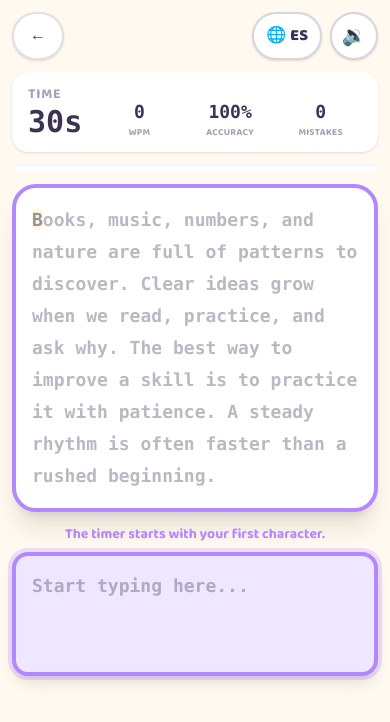
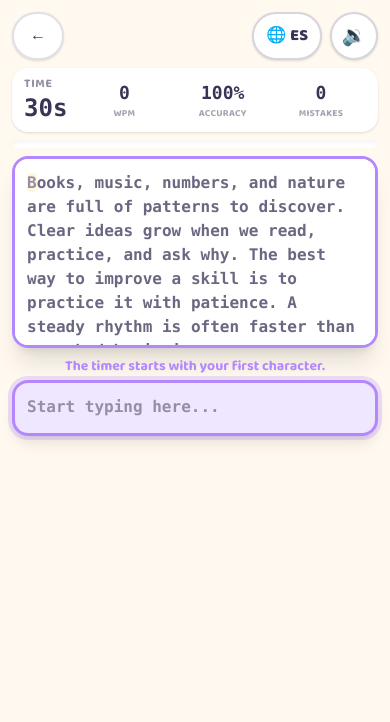
Before and after one commit to JuanFCast/BIntuitive, a Next.js app: page /games/typing in a window 390 px wide. Both pictures are taken after a click on the button "Start typing". Shown: the top 722 px of the page. Built offline with nearby package versions, Linux system fonts and the light colour scheme.

Commit message:
Fix mobile typing game visibility

```diff
--- a/src/app/games/typing/TypingGame.tsx
+++ b/src/app/games/typing/TypingGame.tsx
@@ -27,6 +27,8 @@ export default function TypingGame() {
   const [mistakeIndices, setMistakeIndices] = useState<Set<number>>(new Set());
   const [result, setResult] = useState<TypingStats | null>(null);
   const inputRef = useRef<HTMLTextAreaElement>(null);
+  const passageContainerRef = useRef<HTMLDivElement>(null);
+  const activeCharacterRef = useRef<HTMLSpanElement>(null);
   const phaseRef = useRef<Phase>(phase);
   const passageRef = useRef("");
   const typedRef = useRef("");
@@ -38,8 +40,33 @@ export default function TypingGame() {
   }, [phase]);
 
   useEffect(() => {
-    if (phase === "ready") inputRef.current?.focus();
+    if (phase === "ready") inputRef.current?.focus({ preventScroll: true });
   }, [phase]);
+
+  useEffect(() => {
+    if (phase !== "ready" && phase !== "playing") return;
+
+    const container = passageContainerRef.current;
+    const activeCharacter = activeCharacterRef.current;
+    if (!container || !activeCharacter) return;
+
+    const padding = 16;
+    const containerRect = container.getBoundingClientRect();
+    const characterRect = activeCharacter.getBoundingClientRect();
+    const characterTop =
+      characterRect.top - containerRect.top + container.scrollTop;
+    const characterBottom = characterTop + characterRect.height;
+    const visibleTop = container.scrollTop + padding;
+    const visibleBottom =
+      container.scrollTop + container.clientHeight - padding;
+
+    if (characterTop < visibleTop || characterBottom > visibleBottom) {
+      container.scrollTo({
+        top: Math.max(0, characterTop - container.clientHeight / 2),
+        behavior: "smooth",
+      });
+    }
+  }, [phase, typed.length]);
 
   const finishRound = useCallback(() => {
     if (phaseRef.current !== "playing") return;
@@ -191,14 +218,14 @@ export default function TypingGame() {
       )}
 
       {(phase === "ready" || phase === "playing") && (
-        <section className="mx-auto flex w-full max-w-4xl flex-col gap-3 pb-5 pt-3 sm:gap-4 sm:pt-5">
-          <div className="flex items-end justify-between gap-4 rounded-2xl bg-white px-4 py-3 shadow-sm">
+        <section className="mx-auto flex w-full max-w-4xl flex-col gap-2 pb-3 pt-2 sm:gap-4 sm:pb-5 sm:pt-5">
+          <div className="flex items-center justify-between gap-3 rounded-2xl bg-white px-3 py-2 shadow-sm sm:items-end sm:gap-4 sm:px-4 sm:py-3">
             <div>
-              <p className="text-sm font-bold uppercase tracking-wider text-ink/45">
+              <p className="text-xs font-bold uppercase tracking-wider text-ink/55 sm:text-sm">
                 {t("typingTime")}
               </p>
               <p
-                className={`font-mono text-3xl font-extrabold tabular-nums ${
+                className={`font-mono text-2xl font-extrabold tabular-nums sm:text-3xl ${
                   remaining <= 10 ? "text-coral" : "text-ink"
                 }`}
               >
@@ -225,13 +252,16 @@ export default function TypingGame() {
             />
           </div>
 
-          <div className="max-h-[42dvh] overflow-y-auto rounded-3xl border-4 border-berry bg-white p-4 shadow-xl sm:max-h-[48dvh] sm:p-6">
+          <div
+            ref={passageContainerRef}
+            className="max-h-[min(28dvh,12rem)] overflow-y-auto scroll-smooth rounded-2xl border-[3px] border-berry bg-white p-3 shadow-xl sm:max-h-[48dvh] sm:rounded-3xl sm:border-4 sm:p-6"
+          >
             <p
               translate="no"
-              className="notranslate whitespace-pre-wrap break-words font-mono text-lg font-semibold leading-8 sm:text-2xl sm:leading-10"
+              className="notranslate whitespace-pre-wrap break-words font-mono text-base font-semibold leading-6 sm:text-2xl sm:leading-10"
             >
               {[...passage].map((character, index) => {
-                let className = "text-ink/35";
+                let className = "text-ink/75";
                 if (index < typed.length) {
                   className =
                     typed[index] === character
@@ -243,7 +273,11 @@ export default function TypingGame() {
                   className = "rounded bg-sunsoft text-ink animate-pulse";
                 }
                 return (
-                  <span key={index} className={className}>
+                  <span
+                    key={index}
+                    ref={index === typed.length ? activeCharacterRef : undefined}
+                    className={className}
+                  >
                     {character}
                   </span>
                 );
@@ -253,7 +287,7 @@ export default function TypingGame() {
 
           <div>
             {phase === "ready" && (
-              <p className="mb-2 text-center text-sm font-bold text-berry sm:text-base">
+              <p className="mb-1 text-center text-sm font-bold text-berry sm:mb-2 sm:text-base">
                 {t("typingStartHint")}
               </p>
             )}
@@ -266,14 +300,14 @@ export default function TypingGame() {
               value={typed}
               onChange={(event) => handleInput(event.target.value)}
               onPaste={(event) => event.preventDefault()}
-              rows={3}
+              rows={1}
               autoComplete="off"
               autoCorrect="off"
               autoCapitalize="off"
               spellCheck={false}
               enterKeyHint="done"
               placeholder={t("typingInputPlaceholder")}
-              className="w-full resize-none rounded-2xl border-4 border-berry bg-berrysoft p-4 font-mono text-lg font-semibold text-ink shadow-lg outline-none placeholder:text-ink/35 focus:ring-4 focus:ring-berry/25 sm:text-xl"
+              className="h-14 w-full resize-none overflow-y-auto rounded-2xl border-[3px] border-berry bg-berrysoft px-3 py-3 font-mono text-base font-semibold text-ink shadow-lg outline-none placeholder:text-ink/50 focus:ring-4 focus:ring-berry/25 sm:h-28 sm:border-4 sm:p-4 sm:text-xl"
             />
           </div>
         </section>
```
